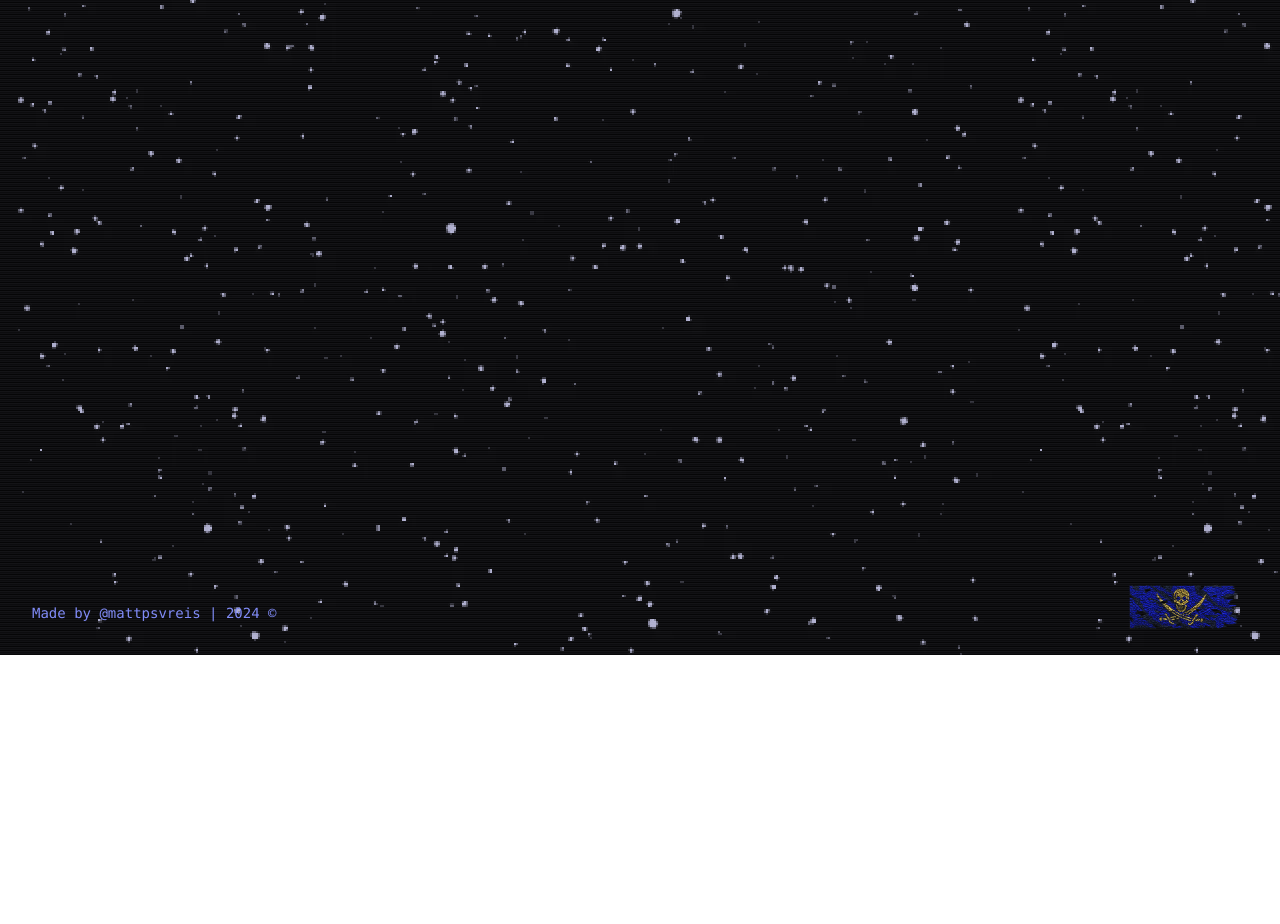
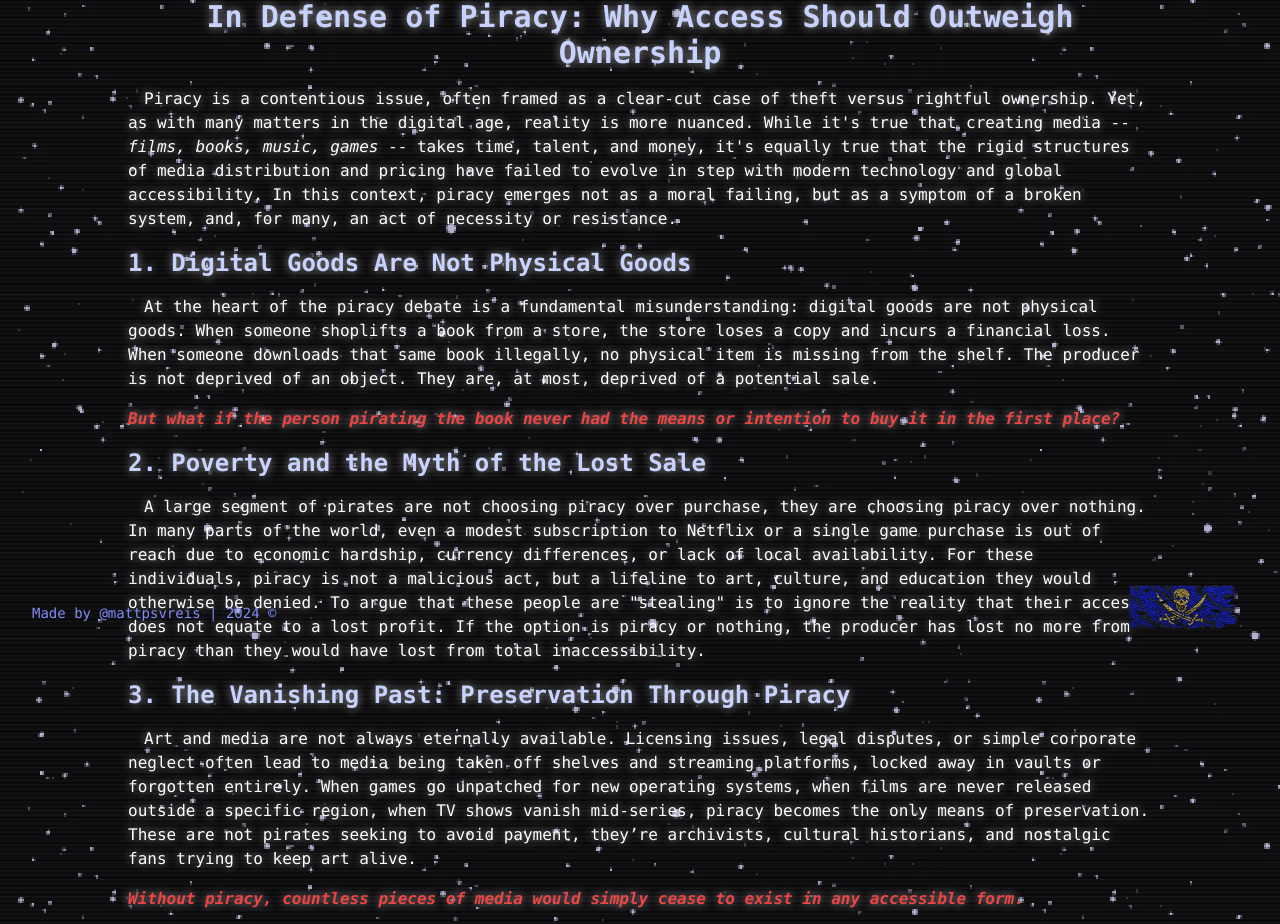
Before and after one commit to mattpsvreis/mattpsvreis-portfolio, a React (Vite) app: page /piracy in a window 1280 px wide. Shown: the part 145-1069 px from the top of the page. Before the commit the page ends 800 px from the top, so only its background shows below. Built offline with nearby package versions, Linux system fonts and the light colour scheme; a web font is replaced by a local one.

Commit message:
feat: piracy article, navbar changes for scrolling, fix for scanlines for scrolling, fix for section wrapper bottom padding

```diff
--- a/src/components/base/footer/index.tsx
+++ b/src/components/base/footer/index.tsx
@@ -1,6 +1,7 @@
 import { FC } from 'react';
 
 import pirateflag from '@assets/images/pirate-flag.png';
+import { Link } from 'react-router-dom';
 
 export const Footer: FC = () => {
   return (
@@ -11,11 +12,13 @@ export const Footer: FC = () => {
       <h1 id='copyright-text' className='xl:pb-8'>
         Made by @mattpsvreis | {new Date().getFullYear()} ©
       </h1>
-      <img
-        src={pirateflag}
-        alt=''
-        className='h-16 xl:-mb-4 xl:h-32 4xl:-mb-7 4xl:h-48'
-      />
+      <Link to='/piracy'>
+        <img
+          src={pirateflag}
+          alt=''
+          className='h-16 xl:-mb-4 xl:h-32 4xl:-mb-7 4xl:h-48'
+        />
+      </Link>
     </div>
   );
 };
--- a/src/components/base/navbar/index.tsx
+++ b/src/components/base/navbar/index.tsx
@@ -1,4 +1,4 @@
-import { FC, useState } from 'react';
+import { FC, useEffect, useState } from 'react';
 
 import MusicPlayer from '@/components/data-input/music-player';
 import favicon from '@assets/svgs/favicon.svg';
@@ -17,17 +17,31 @@ import { NavbarMenu } from './components/menu';
 
 export const Navbar: FC = () => {
   const [menuOpen, setMenuOpen] = useState<boolean>(false);
+  const [scrollY, setScrollY] = useState<number>(0);
 
   function handleMenu() {
     setMenuOpen(!menuOpen);
   }
 
+  useEffect(() => {
+    window.addEventListener('scroll', () => {
+      setScrollY(window.scrollY);
+    });
+
+    return () => {
+      window.removeEventListener('scroll', () => {
+        setScrollY(window.scrollY);
+      });
+    };
+  }, []);
+
   return (
     <nav
       id='navbar'
       className={clsx(
-        'fixed flex h-20 w-full flex-row items-center justify-between px-8 md:h-24 md:px-[420px]',
-        { 'bg-black/95': menuOpen }
+        'fixed flex h-20 w-full flex-row items-center justify-between px-8 transition-colors duration-300 ease-in-out md:h-24 md:px-[420px]',
+        { 'bg-black/95': menuOpen },
+        { 'bg-black/95': scrollY > 0 }
       )}
     >
       <div
--- a/src/layouts/main/index.tsx
+++ b/src/layouts/main/index.tsx
@@ -35,7 +35,7 @@ export const Main: FC<MainProps> = ({ children }) => {
     >
       <div
         id='scanlines-background'
-        className={`absolute left-0 top-0 w-full bg-cover`}
+        className={`absolute left-0 top-0 h-full w-full bg-cover`}
         style={{
           backgroundImage: `url(${scanlines})`,
           opacity: 0.1,
--- a/src/pages/landing/components/section-wrapper/index.tsx
+++ b/src/pages/landing/components/section-wrapper/index.tsx
@@ -19,7 +19,7 @@ export const SectionWrapper: FC<SectionWrapperProps> = ({
       className={clsx(
         'min-h-screen px-8 sm:px-16',
         {
-          'pt-24 sm:pt-36': section !== 'middle',
+          'py-24 sm:py-36': section !== 'middle',
         },
         className
       )}
--- a/src/pages/piracy/index.tsx
+++ b/src/pages/piracy/index.tsx
@@ -1,9 +1,141 @@
-import { FC } from 'react';
+import { FC, Fragment } from 'react';
+
+import { SectionWrapper } from '../landing/components/section-wrapper';
 
 export const Piracy: FC = () => {
   return (
     <div className='flex w-full flex-col items-center'>
-      <p>test</p>
+      <Fragment>
+        <SectionWrapper
+          section='top'
+          className='flex max-w-6xl flex-col items-start justify-start text-white text-glow'
+        >
+          <h1 className='w-full text-center text-3xl font-bold text-indigo-200'>
+            In Defense of Piracy: Why Access Should Outweigh Ownership
+          </h1>
+          <p className='mt-4 indent-4'>
+            Piracy is a contentious issue, often framed as a clear-cut case of
+            theft versus rightful ownership. Yet, as with many matters in the
+            digital age, reality is more nuanced. While it's true that creating
+            media -- <i>films, books, music, games</i> -- takes time, talent,
+            and money, it's equally true that the rigid structures of media
+            distribution and pricing have failed to evolve in step with modern
+            technology and global accessibility. In this context, piracy emerges
+            not as a moral failing, but as a symptom of a broken system, and,
+            for many, an act of necessity or resistance.
+          </p>
+          <h2 className='mt-4 text-2xl font-bold text-indigo-200'>
+            1. Digital Goods Are Not Physical Goods
+          </h2>
+          <p className='mt-4 indent-4'>
+            At the heart of the piracy debate is a fundamental misunderstanding:
+            digital goods are not physical goods. When someone shoplifts a book
+            from a store, the store loses a copy and incurs a financial loss.
+            When someone downloads that same book illegally, no physical item is
+            missing from the shelf. The producer is not deprived of an object.
+            They are, at most, deprived of a potential sale.
+          </p>
+          <p className='mt-4 text-red-500'>
+            <b>
+              <i>
+                But what if the person pirating the book never had the means or
+                intention to buy it in the first place?
+              </i>
+            </b>
+          </p>
+          <h2 className='mt-4 text-2xl font-bold text-indigo-200'>
+            2. Poverty and the Myth of the Lost Sale
+          </h2>
+          <p className='mt-4 indent-4'>
+            A large segment of pirates are not choosing piracy over purchase,
+            they are choosing piracy over nothing. In many parts of the world,
+            even a modest subscription to Netflix or a single game purchase is
+            out of reach due to economic hardship, currency differences, or lack
+            of local availability. For these individuals, piracy is not a
+            malicious act, but a lifeline to art, culture, and education they
+            would otherwise be denied. To argue that these people are "stealing"
+            is to ignore the reality that their access does not equate to a lost
+            profit. If the option is piracy or nothing, the producer has lost no
+            more from piracy than they would have lost from total
+            inaccessibility.
+          </p>
+          <h2 className='mt-4 text-2xl font-bold text-indigo-200'>
+            3. The Vanishing Past: Preservation Through Piracy
+          </h2>
+          <p className='mt-4 indent-4'>
+            Art and media are not always eternally available. Licensing issues,
+            legal disputes, or simple corporate neglect often lead to media
+            being taken off shelves and streaming platforms, locked away in
+            vaults or forgotten entirely. When games go unpatched for new
+            operating systems, when films are never released outside a specific
+            region, when TV shows vanish mid-series, piracy becomes the only
+            means of preservation. These are not pirates seeking to avoid
+            payment, they’re archivists, cultural historians, and nostalgic fans
+            trying to keep art alive.
+          </p>
+          <p className='mt-4 text-red-500'>
+            <b>
+              <i>
+                Without piracy, countless pieces of media would simply cease to
+                exist in any accessible form.
+              </i>
+            </b>
+          </p>
+          <h2 className='mt-4 text-2xl font-bold text-indigo-200'>
+            4. Access Over Profit: The Frustration of Legal Consumption
+          </h2>
+          <p className='mt-4 indent-4'>
+            Then there are the users who can afford to pay, but find the legal
+            options so convoluted or exploitative that piracy becomes the more
+            rational choice. In today’s fragmented streaming economy, watching a
+            few popular shows might require subscriptions to five or more
+            services, all with different prices, platforms, and regional
+            restrictions. Add to that intrusive ads, DRM restrictions, and poor
+            user experiences, and you get a marketplace that feels like
+            punishment, not convenience.
+          </p>
+          <p className='mt-4 text-red-500'>
+            <b>
+              <i>
+                Ironically, piracy often offers a better user experience: one
+                file, no ads, no subscriptions, and instant access. Why punish
+                users for choosing the easier, cleaner option?
+              </i>
+            </b>
+          </p>
+          <h2 className='mt-4 text-2xl font-bold text-indigo-200'>
+            5. Not Theft, But a Message
+          </h2>
+          <p className='mt-4 indent-4'>
+            Ultimately, piracy is not a monolith. It’s not always right, and
+            it's not always justifiable. But it is a response, a message to the
+            industry that accessibility, pricing, preservation, and customer
+            experience matter. People aren’t pirating media just because they
+            can, they’re doing so because the system built to sell media is
+            often inaccessible, incomplete, or inhospitable.
+          </p>
+          <p className='mt-4 indent-4'>
+            Rather than trying to stamp out piracy with lawsuits and moral
+            outrage, perhaps media creators and distributors should ask
+            themselves:{' '}
+            <b className='text-red-500'>
+              <i>
+                Why are people pirating in the first place? And what can be done
+                to offer a better alternative?{' '}
+              </i>
+            </b>
+            Until that happens,{' '}
+            <b className='text-red-500'>
+              <i>piracy will remain</i>
+            </b>{' '}
+            -- not as a crime of greed, but as a{' '}
+            <b className='text-red-500'>
+              <i>symptom of unmet needs</i>
+            </b>{' '}
+            in a digital world.
+          </p>
+        </SectionWrapper>
+      </Fragment>
     </div>
   );
 };
--- a/src/routes/index.tsx
+++ b/src/routes/index.tsx
@@ -2,6 +2,7 @@ import { FC } from 'react';
 
 import { Main } from '@/layouts/main';
 import { Landing } from '@/pages/landing';
+import { Piracy } from '@/pages/piracy';
 import { BrowserRouter, Route, Routes } from 'react-router-dom';
 
 export const MainRoutes: FC = () => {
@@ -10,6 +11,7 @@ export const MainRoutes: FC = () => {
       <Main>
         <Routes>
           <Route path='/' element={<Landing />} />
+          <Route path='/piracy' element={<Piracy />} />
         </Routes>
       </Main>
     </BrowserRouter>
```
Also changed, not shown: commitlint.config.cjs (+6 -1 lines).
